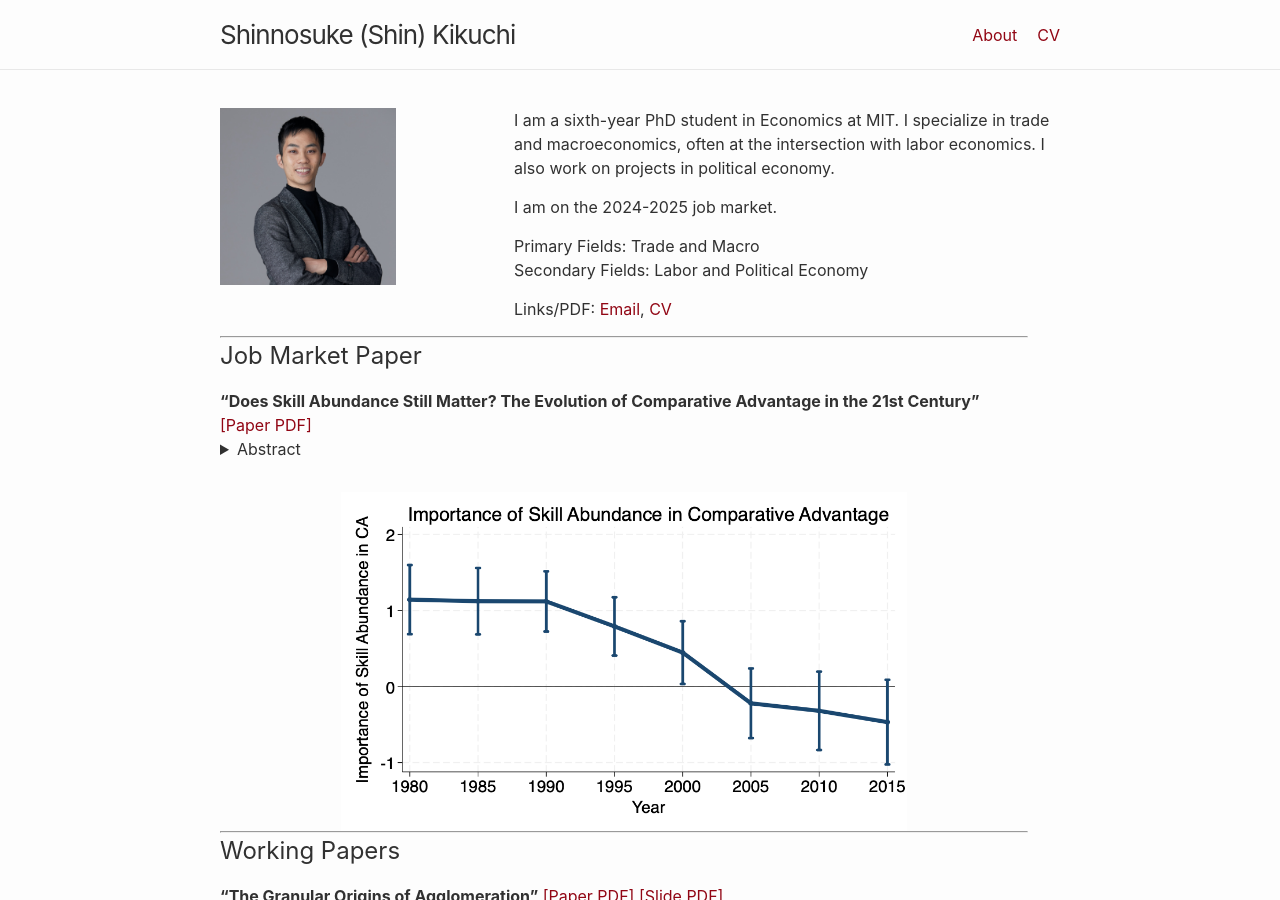
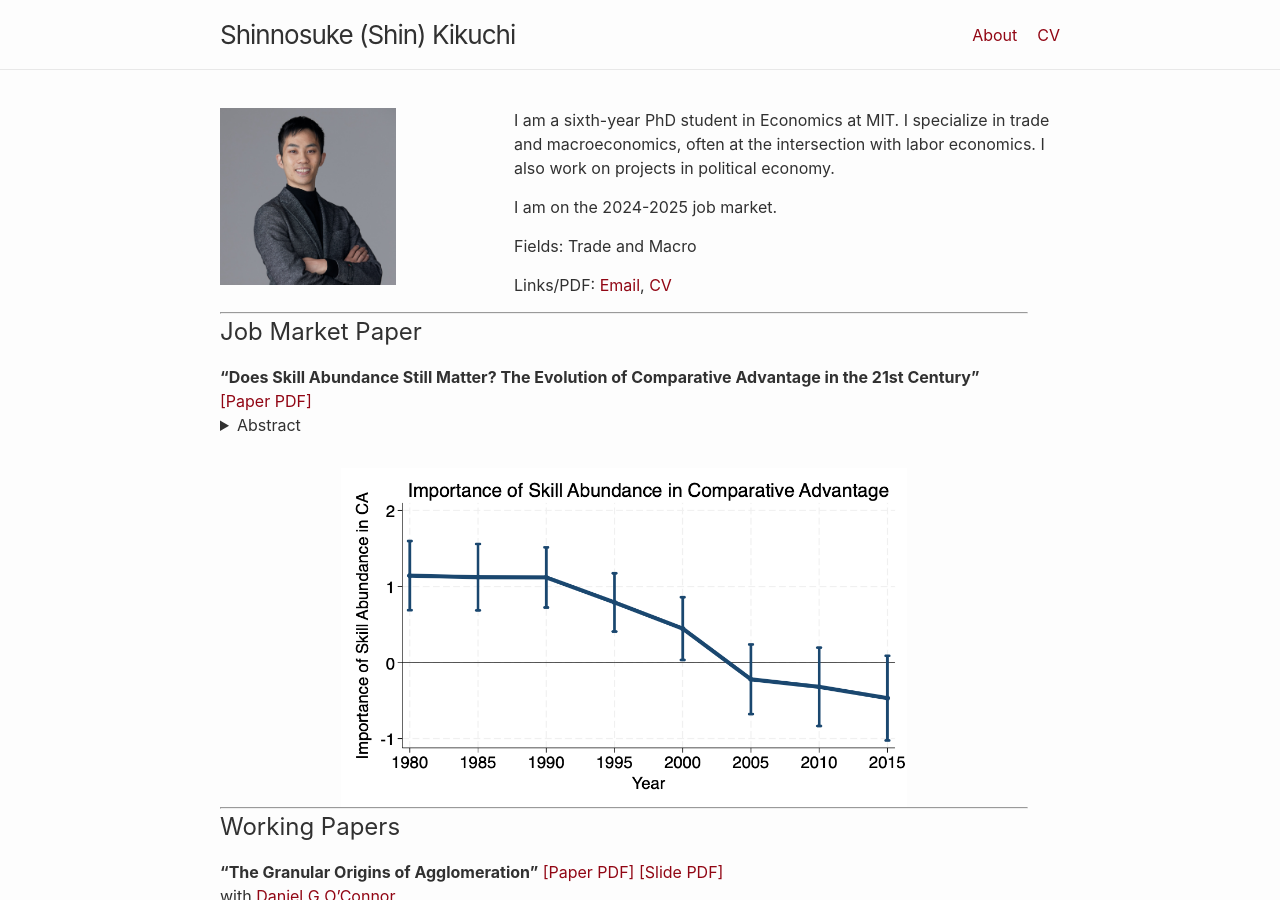
Before and after one commit to shinnkikuchi/shinnkikuchi.github.io, a Jekyll site: the page built from index.md, in a window 1280 px wide and 900 px high. Built offline with Jekyll 4.4.1, drawn with Linux system fonts in a browser that asks for light colours.

Commit message:
Update home.html

```diff
--- a/_layouts/home.html
+++ b/_layouts/home.html
@@ -11,8 +11,7 @@ layout: default
   <div class="columnright">
     <p>I am a sixth-year PhD student in Economics at MIT. I specialize in trade and macroeconomics, often at the intersection with labor economics. I also work on projects in political economy.</p>
     <p>I am on the 2024-2025 job market.</p>
-    <p> Primary Fields: Trade and Macro <br>
-    Secondary Fields: Labor and Political Economy </p>
+    <p> Fields: Trade and Macro  </p>
     <p> Links/PDF: <a href="mailto:skikuchi@mit.edu">Email</a>, <a href="/files/ShinKikuchi_CV.pdf" target="_blank">CV</a> </p>
   </div>
 
```
